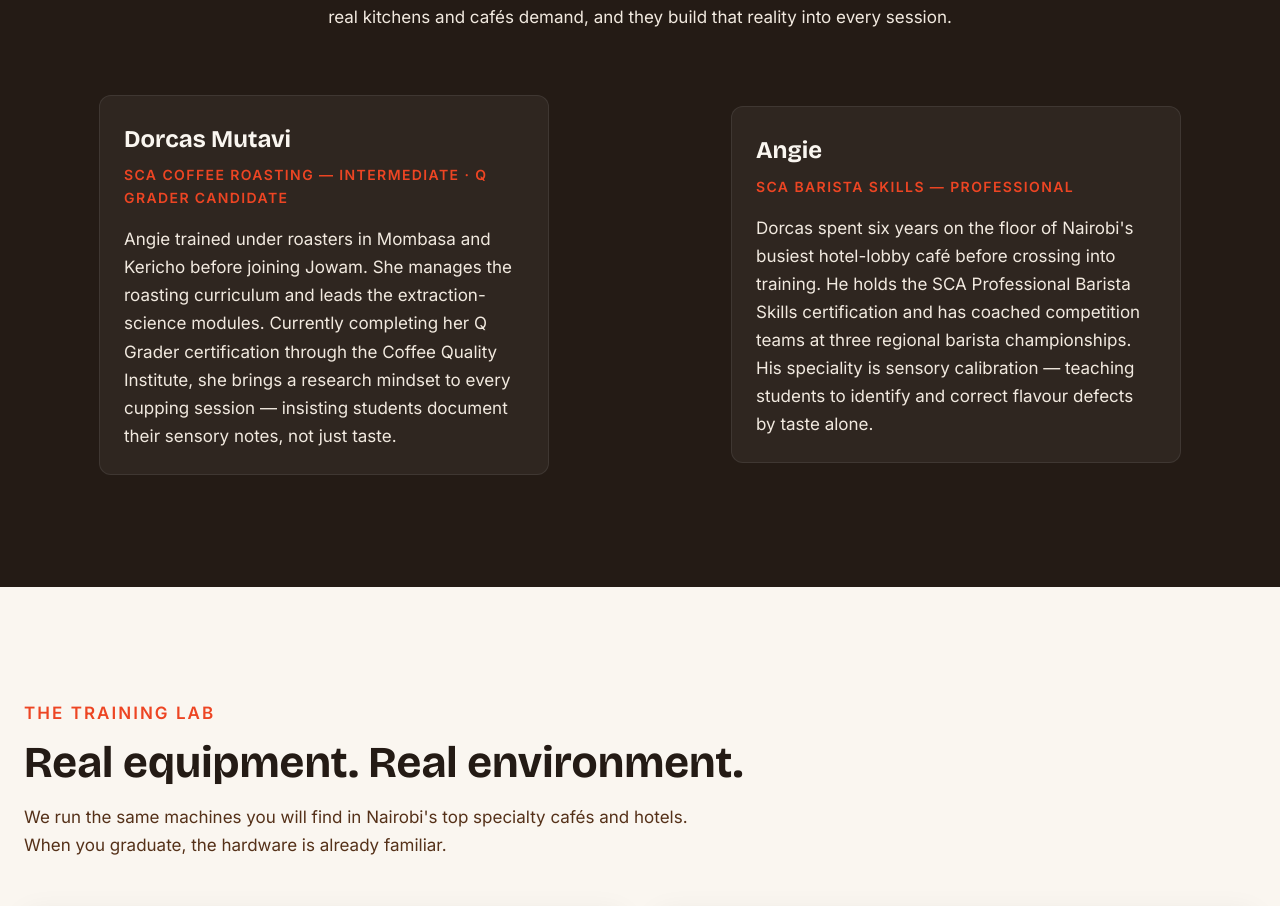
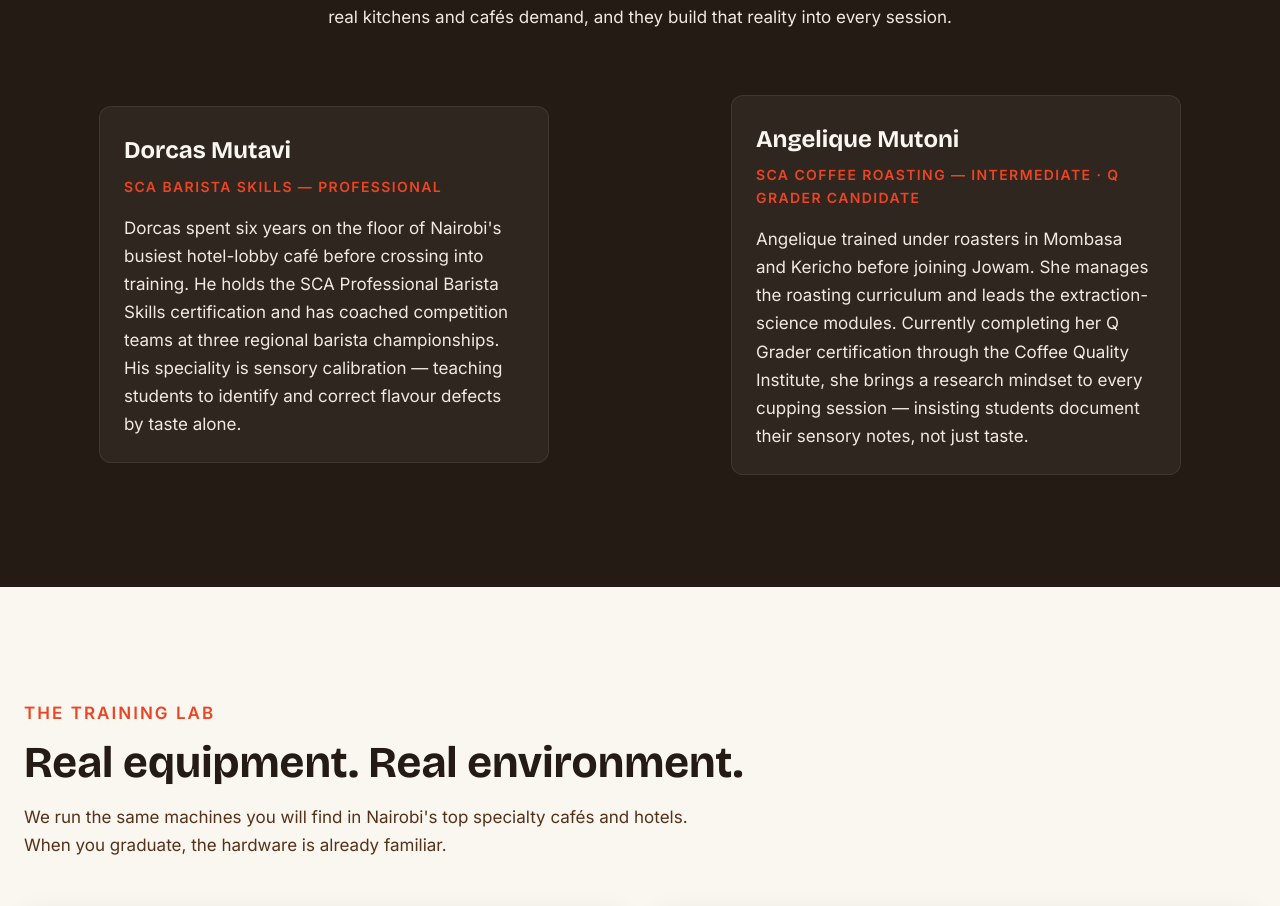
Before and after one commit to rodgersBRY/jowam-training-centre, a Next.js app: page /about in a window 1280 px wide. Shown: the part 1227-2133 px from the top of the page. Built offline with nearby package versions, Linux system fonts and the light colour scheme; no server answers; grey boxes are pictures that could not be loaded.

Commit message:
FIX: correct instructor bio/credential pairing and give full name to roasting instructor
Angie's roasting bio and credential had been mismatched onto the barista
instructor; realign each bio with its correct instructor and name her
Angelique Mutoni.

```diff
--- a/components/about/InstructorsSection.tsx
+++ b/components/about/InstructorsSection.tsx
@@ -19,15 +19,15 @@ type Instructor = {
 const instructors: Instructor[] = [
   {
     name: "Dorcas Mutavi",
-    credential: "SCA Coffee Roasting — Intermediate · Q Grader Candidate",
-    // imagePublicId: images.facilities.espressoLab,
-    bio: "Angie trained under roasters in Mombasa and Kericho before joining Jowam. She manages the roasting curriculum and leads the extraction-science modules. Currently completing her Q Grader certification through the Coffee Quality Institute, she brings a research mindset to every cupping session — insisting students document their sensory notes, not just taste.",
-  },
-  {
-    name: "Angie",
     credential: "SCA Barista Skills — Professional",
     // imagePublicId: images.saturdayPractical,
     bio: "Dorcas spent six years on the floor of Nairobi's busiest hotel-lobby café before crossing into training. He holds the SCA Professional Barista Skills certification and has coached competition teams at three regional barista championships. His speciality is sensory calibration — teaching students to identify and correct flavour defects by taste alone.",
+  },
+  {
+    name: "Angelique Mutoni",
+    credential: "SCA Coffee Roasting — Intermediate · Q Grader Candidate",
+    // imagePublicId: images.facilities.espressoLab,
+    bio: "Angelique trained under roasters in Mombasa and Kericho before joining Jowam. She manages the roasting curriculum and leads the extraction-science modules. Currently completing her Q Grader certification through the Coffee Quality Institute, she brings a research mindset to every cupping session — insisting students document their sensory notes, not just taste.",
   },
 ];
 
```
